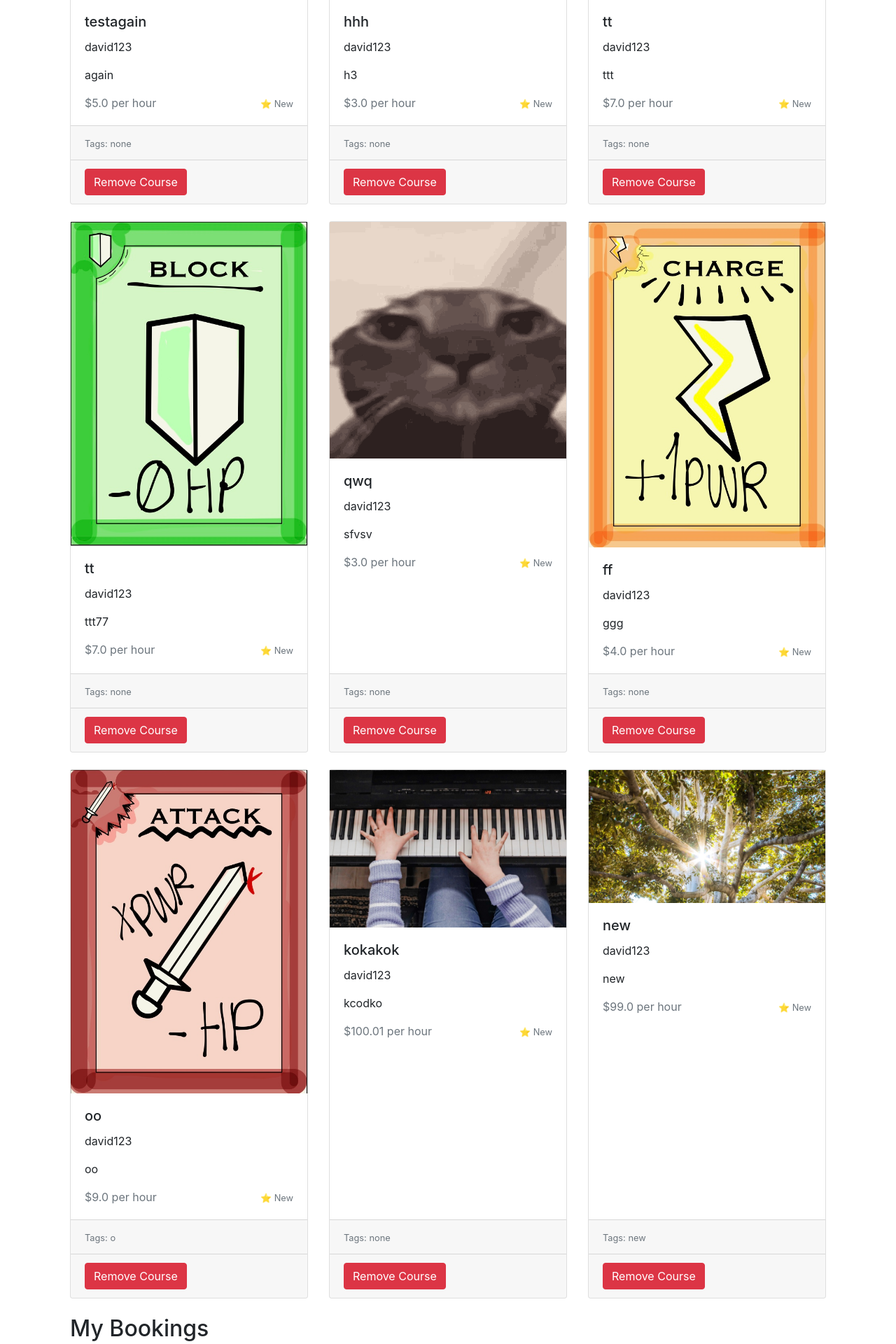
After one commit to williamsda3/Campus-Creators, a Flask app: page /my_profile in a window 1280 px wide. The commit adds this page. Shown: the part 995-2915 px from the top of the page at 70% size. Run offline with Flask 3, Linux system fonts and the light colour scheme; a user stored in the database is signed in; some libraries are stand-ins or nearby versions.

Commit message:
Initial MVP

```diff
--- a/hack/app.py
+++ b/hack/app.py
@@ -1,4 +1,4 @@
-from flask import Flask, render_template, request, redirect, url_for, session
+from flask import Flask, render_template, request, redirect, url_for, session,flash
 from flask_sqlalchemy import SQLAlchemy
 from sqlalchemy.orm import relationship
 from flask_session import Session
@@ -51,6 +51,17 @@ class Course(db.Model):
     user_id = db.Column(db.Integer, db.ForeignKey('user.id'), nullable=False)  # Linking a course to a user
     creator = relationship('User', backref='courses')  # Establishing a bidirectional relationship with the User model
 
+
+class Booking(db.Model):
+    id = db.Column(db.Integer, primary_key=True)
+    user_id = db.Column(db.Integer, db.ForeignKey('user.id'), nullable=False)
+    course_id = db.Column(db.Integer, db.ForeignKey('course.id'), nullable=False)
+    course = db.relationship('Course', backref='bookings')  # This line establishes the relationship
+    booked_on = db.Column(db.DateTime, nullable=False, default=datetime.now())
+
+    def __repr__(self):
+        return f'<Booking {self.id}>'
+
     def __repr__(self):
         return f'<Course {self.title}>'
 
@@ -81,7 +92,9 @@ def login():
             # Redirect to dashboard after successful login
             return redirect(url_for('dashboard'))
         else:
-            return 'Invalid username or password'
+            flash("You must be logged in to delete a course.")
+
+            # return 'Invalid username or password'
     return render_template('login.html')
 
 @app.route('/logout')
@@ -139,6 +152,74 @@ def create_course():
 
         return redirect(url_for('dashboard'))
     return render_template('create_course.html')
+from sqlalchemy.orm import joinedload
+
+@app.route('/my_profile')
+def my_profile():
+    if 'user_id' not in session:
+        return redirect(url_for('login'))
+
+    user_id = session['user_id']
+    user_courses = Course.query.filter_by(user_id=user_id).all()
+    user_bookings = Booking.query.options(joinedload(Booking.course)).filter_by(user_id=user_id).all()
+    return render_template('my_profile.html', courses=user_courses, bookings=user_bookings)
+
+
+@app.route('/delete_course/<int:course_id>', methods=['POST'])
+def delete_course(course_id):
+    if 'user_id' not in session:
+        return redirect(url_for('login'))
+
+    course_to_delete = Course.query.get_or_404(course_id)
+
+    # Check if the current user is the creator of the course
+    if course_to_delete.user_id != session['user_id']:
+        # If not, do not allow them to delete it
+        return redirect(url_for('my_profile'))
+
+    db.session.delete(course_to_delete)
+    db.session.commit()
+
+    # Redirect to the profile page with a message about the deletion
+    return redirect(url_for('my_profile'))
+
+@app.route('/course/<int:course_id>')
+def course_details(course_id):
+    # Query the database for the course with the given course_id
+    course = Course.query.get_or_404(course_id)
+    return render_template('course_details.html', course=course)
+
+@app.route('/book_course/<int:course_id>', methods=['POST'])
+def book_course(course_id):
+    if 'user_id' not in session:
+        flash('Please log in to book courses.', 'warning')
+        return redirect(url_for('login'))
+
+    user_id = session['user_id']
+    # Assuming you have a Course and Booking model set up already
+    booking = Booking(user_id=user_id, course_id=course_id)
+    db.session.add(booking)
+    db.session.commit()
+    flash('Your booking was successful!', 'success')
+
+    return redirect(url_for('my_profile'))
+
+@app.route('/cancel_booking/<int:booking_id>', methods=['POST'])
+def cancel_booking(booking_id):
+    if 'user_id' not in session:
+        flash('Please log in to cancel bookings.', 'warning')
+        return redirect(url_for('login'))
+
+    booking = Booking.query.get_or_404(booking_id)
+    if booking.user_id != session['user_id']:
+        flash('You can only cancel your own bookings.', 'danger')
+        return redirect(url_for('my_profile'))
+
+    db.session.delete(booking)
+    db.session.commit()
+    flash('Booking cancelled successfully.', 'success')
+    return redirect(url_for('my_profile'))
+
 
 if __name__ == '__main__':
     with app.app_context():
--- a/hack/static/css/style.css
+++ b/hack/static/css/style.css
@@ -52,7 +52,42 @@ main {
     display: flex;
     flex-wrap: wrap;
 }
+.card-link {
+    text-decoration: none;
+    color: inherit;
+}
 
+.card-link:hover {
+    cursor: pointer;
+}
+
+.booking-card {
+    box-shadow: 0 2px 4px 0 rgba(0,0,0,0.1);
+    border: 1px solid #ddd;
+    border-radius: 4px;
+    overflow: hidden;
+    margin-bottom: 1rem;
+}
+
+.booking-card img {
+    width: 100%;
+    height: auto;
+}
+
+.booking-card-body {
+    padding: 1rem;
+}
+
+.booking-card-footer {
+    background-color: #f8f8f8;
+    border-top: 1px solid #ddd;
+    padding: 0.5rem 1rem;
+}
+
+
+.btn-danger{
+    padding-top: 10px;
+}
 
 footer {
     background-color: #333;
--- a/hack/templates/base.html
+++ b/hack/templates/base.html
@@ -10,27 +10,27 @@
 <body>
     <header>
         <nav class="navbar navbar-expand-lg navbar-light bg-light">
-            <a class="navbar-brand" href="{{ url_for('index') }}">My Tutor Platform</a>
+            <a class="navbar-brand" href="{{ url_for('index') }}">Campus Creators</a>
             <button class="navbar-toggler" type="button" data-toggle="collapse" data-target="#navbarNav" aria-controls="navbarNav" aria-expanded="false" aria-label="Toggle navigation">
               <span class="navbar-toggler-icon"></span>
             </button>
             <div class="collapse navbar-collapse" id="navbarNav">
               <ul class="navbar-nav mr-auto">
                 <li class="nav-item">
-                  <a class="nav-link" href="{{ url_for('dashboard') }}">Home</a>
+                  <a class="nav-link" href="{{ url_for('index') }}">Home</a>
                 </li>
                 <!-- More links for non-logged users -->
               </ul>
               {% if 'user_id' in session %}
               <ul class="navbar-nav">
                 <li class="nav-item">
-                  <a class="nav-link" href="{{ url_for('profile') }}">My Profile</a>
+                  <a class="nav-link" href="{{ url_for('dashboard') }}">Courses</a>
+                </li>
+                <li class="nav-item">
+                  <a class="nav-link" href="{{ url_for('my_profile') }}">My Profile</a>
                 </li>
                 <li class="nav-item">
                   <a class="nav-link" href="{{ url_for('create_course') }}">Create a Course</a>
-                </li>
-
-                </li>
                 <li class="nav-item">
                   <a class="nav-link" href="{{ url_for('logout') }}">Logout</a>
                 </li>
--- a/hack/templates/dashboard.html
+++ b/hack/templates/dashboard.html
@@ -11,12 +11,16 @@
    <div class="container mt-4">
     <div class="row">
         {% for course in courses %}
+        <a href="{{ url_for('course_details', course_id=course.id) }}" class="card-link">
+
         <div class="col-md-4 mb-4">
             <div class="card">
                 <img src="{{ url_for('static', filename=course.image_url) }}" alt="{{ course.title }}">
 
                 <div class="card-body">
+
                     <h5 class="card-title">{{ course.title }}</h5>
+
                     <p class="card-text">{{ course.creator.username }}</p>
                     <p class="card-text">{{ course.description }}</p>
                     <div class="d-flex justify-content-between align-items-center">
@@ -30,6 +34,7 @@
                     <small class="text-muted">Tags: {{ course.category_tags }}</small>
                 </div>
             </div>
+        </a>
         </div>
         {% endfor %}
     </div>
--- a/hack/templates/index.html
+++ b/hack/templates/index.html
@@ -3,7 +3,7 @@
 <head>
     <meta charset="UTF-8">
     <meta name="viewport" content="width=device-width, initial-scale=1.0">
-    <title>EduLink - Connect, Learn, Grow</title>
+    <title>Campus Creators - Connect, Learn, Grow</title>
     <link rel="stylesheet" href="{{ url_for('static', filename='css/style.css') }}">
 </head>
 <body>
@@ -22,7 +22,7 @@
 
     <main>
         <section class="hero">
-            <h1>Welcome to EduLink</h1>
+            <h1>Welcome to Campus Creators</h1>
             <p>Your go-to platform for peer-to-peer learning. Connect with fellow students to learn new skills, get tutoring support, and share knowledge.</p>
             <a href="/register" class="btn-primary">Join Now</a>
         </section>
@@ -31,7 +31,7 @@
     </main>
 
     <footer>
-        <p>&copy; 2024 EduLink. All Rights Reserved.</p>
+        <p>&copy; 2024 Campus Creators. All Rights Reserved.</p>
     </footer>
 
     <script src="{{ url_for('static', filename='js/script.js') }}"></script>
--- /dev/null
+++ b/hack/templates/my_profile.html
@@ -0,0 +1,82 @@
+
+{% extends 'base.html' %} <!-- If you have a base template -->
+
+{% block content %}
+<h1>My Profile</h1>
+
+<link rel="stylesheet" href="https://stackpath.bootstrapcdn.com/bootstrap/4.3.1/css/bootstrap.min.css">
+
+<div class="container mt-4">
+   <div class="container mt-4">
+    <div class="row">
+        {% for course in courses %}
+        <div class="col-md-4 mb-4">
+            <div class="card">
+                <img src="{{ url_for('static', filename=course.image_url) }}" alt="{{ course.title }}">
+
+                <div class="card-body">
+                    <h5 class="card-title">{{ course.title }}</h5>
+                    <p class="card-text">{{ course.creator.username }}</p>
+                    <p class="card-text">{{ course.description }}</p>
+                    <div class="d-flex justify-content-between align-items-center">
+                        <span class="text-muted">${{ course.price_per_hour }} per hour</span>
+                        <div>
+                            <small class="text-muted">⭐️ {{ course.rating or 'New' }}</small>
+                        </div>
+                    </div>
+                </div>
+                <div class="card-footer">
+                    <small class="text-muted">Tags: {{ course.category_tags }}</small>
+                </div>
+                <div class="card-footer mt-auto">
+                    <!-- ... other footer content ... -->
+                    <form action="{{ url_for('delete_course', course_id=course.id) }}" method="POST">
+                        <input type="hidden" name="course_id" value="{{ course.id }}">
+                        <button type="submit" class="btn btn-danger">Remove Course</button>
+                    </form>
+                </div>
+            </div>
+        </div>
+
+
+<!-- Optionally, include Bootstrap JS, if you need interactive components -->
+<script src="https://code.jquery.com/jquery-3.3.1.slim.min.js"></script>
+<script src="https://cdnjs.cloudflare.com/ajax/libs/popper.js/1.14.7/umd/popper.min.js"></script>
+<script src="https://stackpath.bootstrapcdn.com/bootstrap/4.3.1/js/bootstrap.min.js"></script>
+
+        {% else %}
+        <p>You haven't created any courses yet.</p>
+        {% endfor %}
+    </div>
+
+     <!-- Bookings Section -->
+     <h2>My Bookings</h2>
+    <div class="row">
+        {% for booking in bookings %}
+        <div class="col-md-4 mb-4">
+            <div class="card">
+                <img src="{{ url_for('static', filename=booking.course.image_url) }}" class="card-img-top" alt="{{ booking.course.title }}">
+                <div class="card-body">
+                    <h5 class="card-title">{{ booking.course.title }}</h5>
+                    <p class="card-text">{{ booking.course.description }}</p>
+                    <p class="text-muted">Booked for: {{ booking.booked_on.strftime('%Y-%m-%d %H:%M') }}</p>
+                    <!-- You can add more details here -->
+
+                </div>
+                <div class="card-footer">
+                    <a href="{{ url_for('course_details', course_id=booking.course.id) }}" class="btn btn-primary">View Course</a>
+                    <!-- Optional: Add cancel booking button here -->
+
+                    <form action="{{ url_for('cancel_booking', booking_id=booking.id) }}" method="post" onsubmit="return confirm('Are you sure you want to cancel this booking?');">
+                        <input type="hidden" name="course_id" value="{{ booking.course.id }}">
+                        <br> <button type="submit" class="btn btn-danger">Cancel Booking</button>
+                    </form>
+                </div>
+            </div>
+        </div>
+        {% else %}
+        <p>You have no bookings yet.</p>
+        {% endfor %}
+    </div>
+</div>
+{% endblock %}
```
Also changed, not shown: hack/templates/course_details.html (added, +17 -0 lines), hack/instance/database.db, hack/templates/profile.html (deleted), 2 other files.
